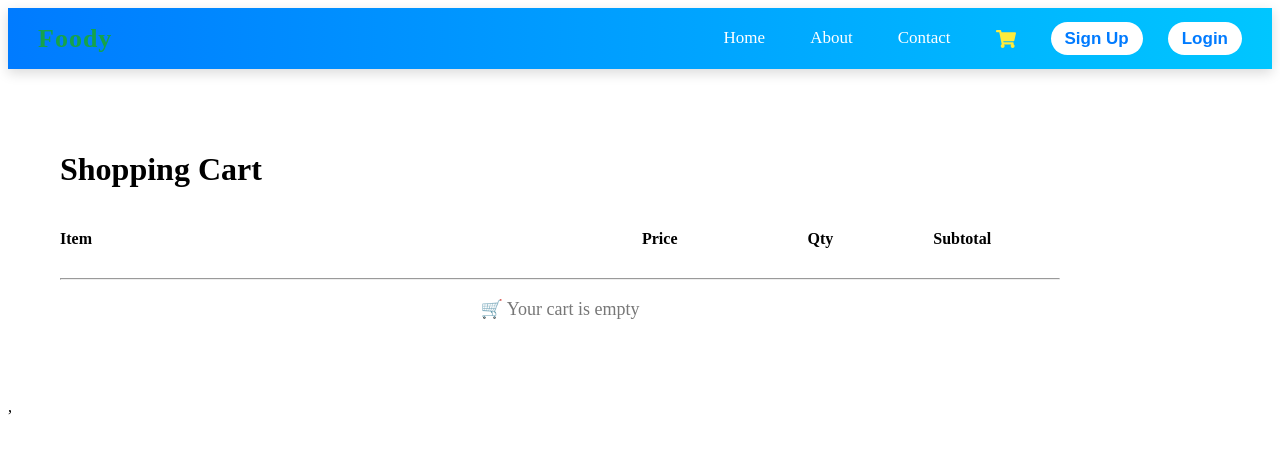
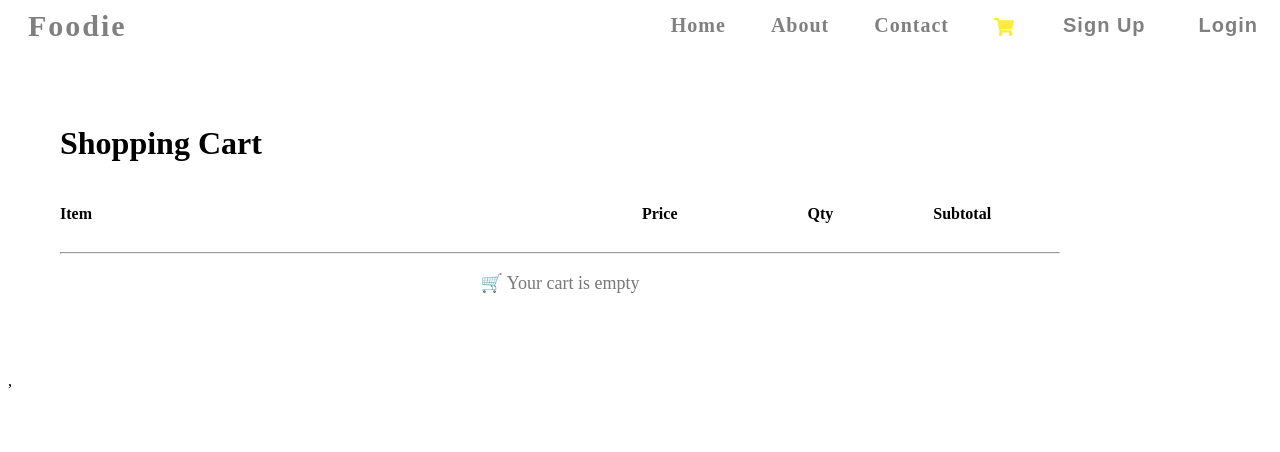
Before and after one commit to navnathc773/Foody, a React (Vite) app in the folder frontend/: page /Cart in a window 1280 px wide. Shown: the top 452 px of the page. Built offline with nearby package versions, Linux system fonts and the light colour scheme.

Commit message:
css modification navbar modified

```diff
--- a/frontend/src/Layout.jsx
+++ b/frontend/src/Layout.jsx
@@ -5,7 +5,7 @@ import "../style/Home.css";
 import { useState } from "react";
 import { useAuth } from "./auth/Auth";
 import { CgProfile } from "react-icons/cg";
-
+import { IoMdLogOut } from "react-icons/io";
 export const Layout = () => {
   const {storeToken}=useAuth();
   const {isLoggedIn}=useAuth();
@@ -69,11 +69,10 @@ export const Layout = () => {
     const result = await response.json();
 
     if (response.status === 200) {
-      alert(result.msg); // "data inserted successfully"
+      alert(result.msg);
       setIsLogin(true);
-      // localStorage.setItem("user", JSON.stringify(result.wholeData));
     } else if (response.status === 404) {
-      alert(result.msg); // "Duplicate entry" or "data not inserted"
+      alert(result.msg);
     } else {
       alert("Unexpected error occurred!");
     }
@@ -130,25 +129,21 @@ const handlelogOut=()=>{
   return (
     <>
       <nav className="navbar">
-        <div className="logo">Foody</div>
+        <div className="logo">Foodie</div>
         <div className="nav-links">
           <NavLink to="/">Home</NavLink>
           <NavLink to="/About">About</NavLink>
           <NavLink to="/Contact">Contact</NavLink>
           <NavLink to="/Cart" className="cart-link">
-  <div className="cart-icon-wrapper">
-    <FaShoppingCart className="cart-icon" />
-    {/* {cartitems.length > 0 && (
-      <span className="cart-count">{cartitems.length}</span>
-    )} */}
-  </div>
-</NavLink>
-
+          <div className="cart-icon-wrapper">
+            <FaShoppingCart className="cart-icon" />
+          </div>
+          </NavLink>
           {
             isLoggedIn ?
             <>
                 <div className="profile-wrapper">
-      <CgProfile style={{ fontSize: "40px", color: "white", cursor: "pointer" }} onClick={() => setOpen(!open)} />
+                <CgProfile style={{ fontSize: "35px", color: "grey", cursor: "pointer",position:"relative",top:"4px",left:"6px"}} onClick={() => setOpen(!open)} />
                 {open && (
                 <div className="profile-box">
                   <h3>User Profile</h3>
@@ -160,8 +155,7 @@ const handlelogOut=()=>{
                 </div>
               )}
          </div>
-
-              <button className="popup-btn" onClick={handlelogOut} >Log Out</button>
+              <button className="popup-btn" onClick={handlelogOut} style={{fontSize:"30px",position:"relative",top:"5px"}} ><IoMdLogOut /></button>
             </>
              :
             <>
@@ -172,41 +166,25 @@ const handlelogOut=()=>{
                 Login
               </button>
             </>
-
           }
-
         </div>
       </nav>
-
       <Outlet />
-
-      {/* Popup Modal */}
       {showModal && (
         <div className="modal-overlay" onClick={closePopup}>
           <div
             className="modal-content"
-            onClick={(e) => e.stopPropagation()} // prevent closing when clicking inside
+            onClick={(e) => e.stopPropagation()}
           >
             <span className="close-btn" onClick={closePopup}>
               &times;
             </span>
-
-            {/* Switch between Login & SignUp */}
             {isLogin ? (
               <form className="signup-form" onSubmit={handleloginsubmit}>
                 <h2>Login</h2>
-
                 <input type="email" name="email" placeholder="Email" onChange={handlelogin}required />
-                <input
-                  type="password"
-                  name="password"
-                  onChange={handlelogin}
-                  placeholder="Password"
-                  required
-                />
-
+                <input type="password" name="password" onChange={handlelogin} placeholder="Password" required />
                 <button type="submit">Login</button>
-
                 <p>
                   Don’t have an account?{" "}
                   <span className="switch-link" onClick={() => setIsLogin(false)}>
--- a/frontend/style/Home.css
+++ b/frontend/style/Home.css
@@ -1,35 +1,34 @@
-/* ===== Navbar ===== */
 .navbar {
   display: flex;
   justify-content: space-between;
   align-items: center;
-  background: linear-gradient(90deg, #007bff, #00c6ff);
-  padding: 14px 30px;
-  box-shadow: 0 4px 12px rgba(0, 0, 0, 0.15);
-  position: sticky;
-  top: 0;
-  z-index: 100;
 }
 
 .logo {
-  font-size: 24px;
+  font-size: 30px;
   font-weight: bold;
-  color: #fff;
-  letter-spacing: 1px;
+  color: grey;
+  position: relative;
+  left: 20px;
+  letter-spacing: 2px;
 }
 
 .nav-links {
   display: flex;
   gap: 25px;
+  align-items: center;
+  font-size: 20px;
+  font-weight: 900;
 }
 
 .nav-links a,
 .popup-btn {
   position: relative;
   text-decoration: none;
-  color: #fff;
-  font-size: 17px;
-  font-weight: 500;
+  font-size: 20px;
+  letter-spacing: 1px;
+  font-weight: 900;
+  color: grey;
   padding: 6px 10px;
   transition: all 0.3s ease;
   background: none;
@@ -37,7 +36,6 @@
   cursor: pointer;
 }
 
-/* Hover underline for links */
 .nav-links a::after {
   content: "";
   position: absolute;
@@ -80,7 +78,7 @@
 .popup-btn,
 .nav-links a:last-child {
   background: #fff;
-  color: #007bff;
+
   padding: 6px 14px;
   border-radius: 20px;
   font-weight: 600;
--- a/frontend/style/cart.css
+++ b/frontend/style/cart.css
@@ -117,3 +117,67 @@
   position: relative;
   right: 40px;
 }
+
+
+.cart-wrapper {
+  display: flex;
+  justify-content: space-between;
+  align-items: flex-start;
+  gap: 30px;
+  margin-top: 20px;
+}
+
+/* Products section */
+.cart-products {
+  flex: 2; /* take more width */
+}
+
+/* Summary box */
+.summary {
+  flex: 1; /* take less width */
+  background: #fff;
+  border: 1px solid #ddd;
+  border-radius: 12px;
+  padding: 20px;
+  box-shadow: 0 4px 12px rgba(0,0,0,0.1);
+  position: sticky;
+  top: 20px; /* stays visible while scrolling */
+}
+
+.summary h2 {
+  text-align: center;
+  margin-bottom: 15px;
+  border-bottom: 1px solid #eee;
+  padding-bottom: 10px;
+}
+
+.summary p {
+  font-size: 14px;
+  color: #555;
+  margin: 10px 0;
+}
+
+.summary h3 {
+  margin: 15px 0;
+  font-size: 18px;
+  font-weight: bold;
+  color: #222;
+}
+
+.summary button {
+  width: 100%;
+  padding: 12px;
+  border: none;
+  border-radius: 8px;
+  font-weight: bold;
+  font-size: 16px;
+  background: linear-gradient(135deg, #16a34a, #15803d);
+  color: white;
+  cursor: pointer;
+  transition: 0.3s ease;
+}
+
+.summary button:hover {
+  background: linear-gradient(135deg, #22c55e, #16a34a);
+  transform: translateY(-2px);
+}
--- a/frontend/style/first.css
+++ b/frontend/style/first.css
@@ -38,6 +38,7 @@
 .product h1{
     position: relative;
     top:50px;
+    letter-spacing: 2px;
     text-align: center;
     font-weight: 900;
 }
--- a/frontend/style/footer.css
+++ b/frontend/style/footer.css
@@ -9,11 +9,11 @@
   font-family: 'Segoe UI', sans-serif;
 }
 
-.logo {
+/* .logo {
   font-size: 26px;
   font-weight: bold;
   color: #16a34a;
-}
+} */
 
 .tagline {
   font-size: 14px;
--- a/frontend/style/product.css
+++ b/frontend/style/product.css
@@ -1,3 +1,4 @@
+
 .product-container {
   display: grid;
   grid-template-columns: repeat(auto-fit, minmax(260px, 1fr));
```
